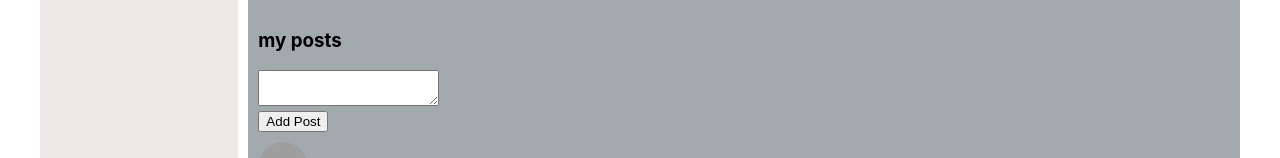
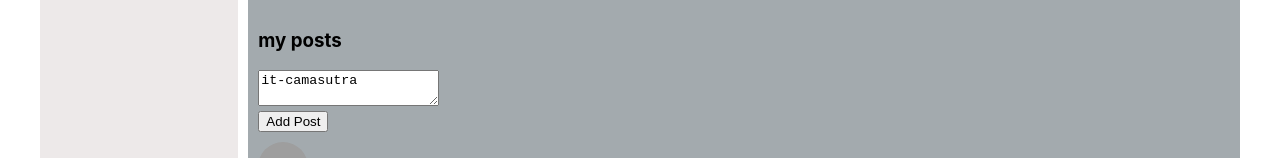
Before and after one commit to exleonardo/my-app, a React (Create React App) app: page /profile in a window 1280 px wide. Shown: the part 714-872 px from the top of the page. Built offline with nearby package versions, Linux system fonts and the light colour scheme; grey boxes are pictures that could not be loaded.

Commit message:
add value

```diff
--- a/src/components/Profile/MyPosts/MyPosts.jsx
+++ b/src/components/Profile/MyPosts/MyPosts.jsx
@@ -16,7 +16,7 @@ const MyPosts = (props) => {
 			<h3>my posts</h3>
 			<div>
 				<div>
-					<textarea ref={newPostElement} />
+					<textarea ref={newPostElement} value="it-camasutra" />
 				</div>
 				<div>
 					<button onClick={addPost}>Add Post</button>
```
